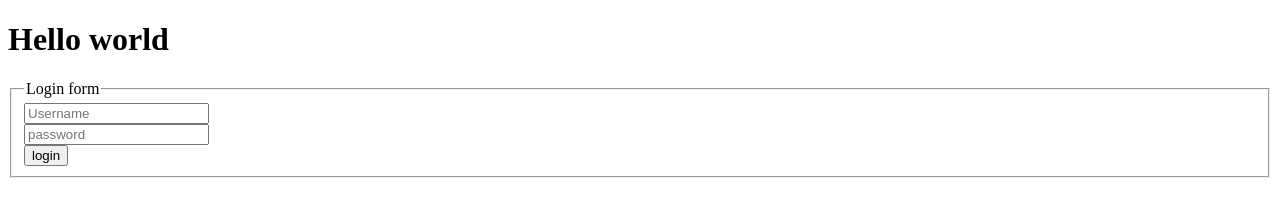
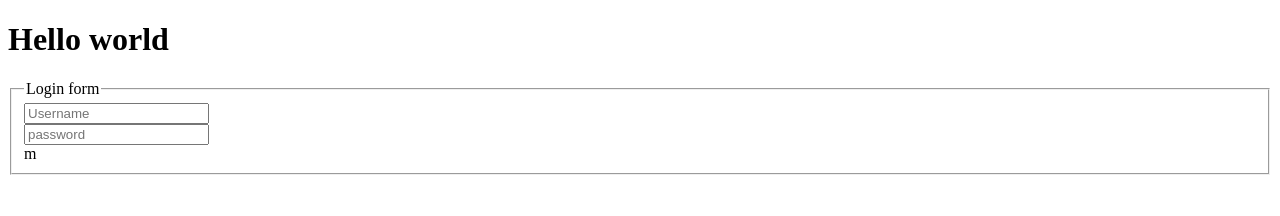
Before and after one commit to Nangcoding/meanning_ingithut, a plain HTML site: page index.html in a window 1280 px wide. Drawn offline with Linux system fonts and the light colour scheme.

Commit message:
fix: error

```diff
--- a/index.html
+++ b/index.html
@@ -16,7 +16,7 @@
             <input type="password" placeholder="password">
         </div>
         <div>
-            <button>login</button>
+            m
         </div>
     </fieldset>
 </body>
```
